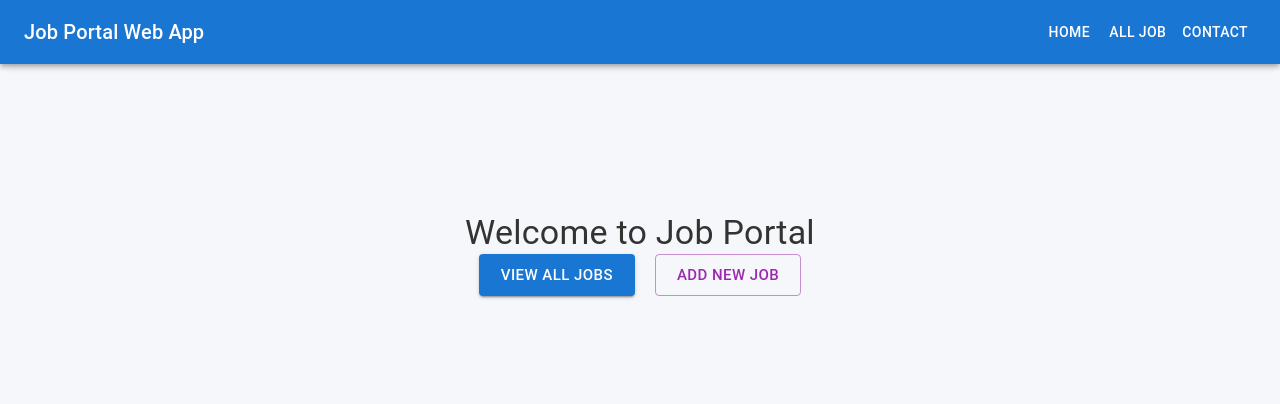
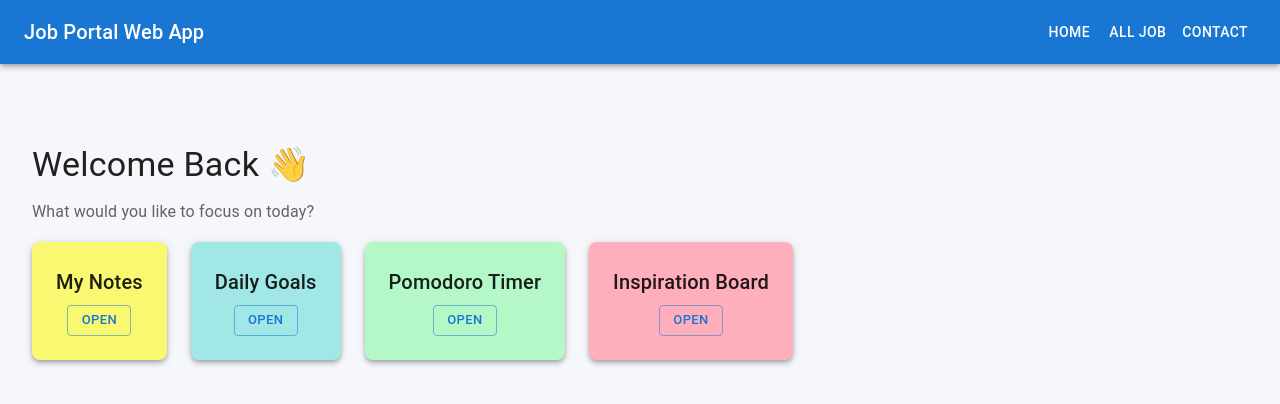
Before and after one commit to kharatesaurabh/react-job-portal, a React (Vite) app: page / in a window 1280 px wide. Shown: the top 404 px of the page. Built offline with nearby package versions, Linux system fonts and the light colour scheme.

Commit message:
Home page change

```diff
--- a/src/pages/Home.jsx
+++ b/src/pages/Home.jsx
@@ -1,25 +1,50 @@
 import React from 'react';
 import styles from './Home.module.scss';
 import DrawerAppBar from '../components/AppBar';
-import Button from '@mui/material/Button';
-import { Box, Typography } from '@mui/material';
+import { Box, Typography, Grid, Paper, Button } from '@mui/material';
+
+const dashboardItems = [
+  { title: 'My Notes', color: '#F9F871' },
+  { title: 'Daily Goals', color: '#A0E7E5' },
+  { title: 'Pomodoro Timer', color: '#B4F8C8' },
+  { title: 'Inspiration Board', color: '#FFAEBC' },
+];
 
 const Home = () => {
   return (
     <div className={styles.mainContainer}>
       <DrawerAppBar />
-      <Box className={styles.contentWrapper}>
-        <Typography variant="h4" className={styles.title}>
-          Welcome to Job Portal
+      <Box sx={{ p: 4 }}>
+        <Typography variant="h4" gutterBottom>
+          Welcome Back 👋
         </Typography>
-        <Box className={styles.buttonGroup}>
-          <Button variant="contained" color="primary" size="large">
-            View All Jobs
-          </Button>
-          <Button variant="outlined" color="secondary" size="large">
-            Add New Job
-          </Button>
-        </Box>
+        <Typography variant="subtitle1" color="text.secondary" gutterBottom>
+          What would you like to focus on today?
+        </Typography>
+
+        <Grid container spacing={3} mt={2}>
+          {dashboardItems.map((item, index) => (
+            <Grid item xs={12} sm={6} md={3} key={index}>
+              <Paper
+                elevation={4}
+                sx={{
+                  backgroundColor: item.color,
+                  p: 3,
+                  borderRadius: 2,
+                  textAlign: 'center',
+                  height: '100%',
+                }}
+              >
+                <Typography variant="h6" gutterBottom>
+                  {item.title}
+                </Typography>
+                <Button variant="outlined" size="small">
+                  Open
+                </Button>
+              </Paper>
+            </Grid>
+          ))}
+        </Grid>
       </Box>
     </div>
   );
```
